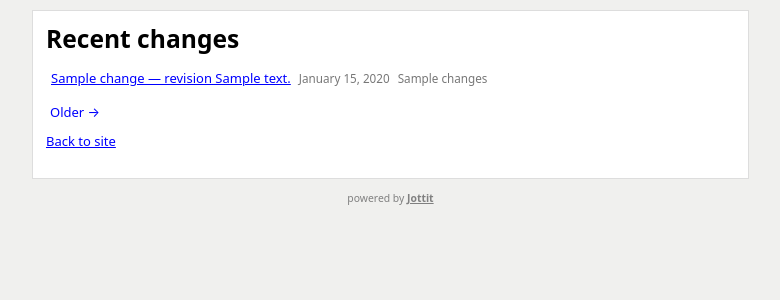
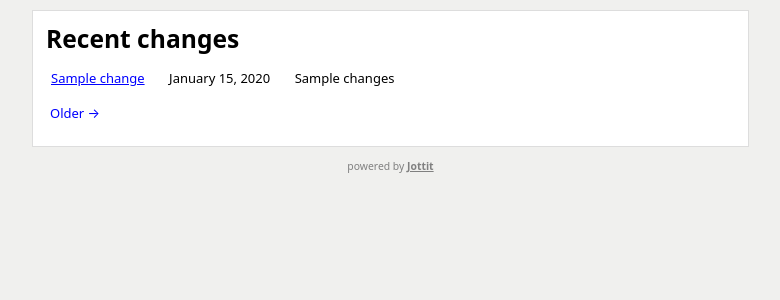
Before and after one commit to simonbc/jottit, a Flask app: template jottit/templates/changes.html in a window 1280 px wide. Shown: the part 39-339 px from the top of the page, without its empty margins (168-948 px from the left). Run offline with Flask 3, Linux system fonts and the light colour scheme; the template is opened without the code that fills it: most values are stand-ins (such as "Sample title", 1, 10 or a date in 2020); some libraries are stand-ins or nearby versions.

Commit message:
Match 2007 layout on the recent-changes page
Replace the single-line per-revision list with the original three-column
table (page link, relative time, change summary + (comparison) link)
and the zebra-striped row backgrounds. The (comparison) link points at
?m=diff&r=N which the existing diff handler already handles. Drop the
"Back to site" trailer that wasn't in the original.

Also: drop the bitbots.net mention from /about and revert the aaronsw.com
link to http (matching the original).

Co-Authored-By: Claude Opus 4.7 (1M context) <noreply@anthropic.com>

```diff
--- a/jottit/static/components.css
+++ b/jottit/static/components.css
@@ -393,6 +393,21 @@
   .revisions .changes {
     color: var(--color-text-muted);
     font-size: 0.9em;
+  }
+
+  .changes-table {
+    margin-top: 10px;
+    border-collapse: collapse;
+  }
+
+  .changes-table td {
+    padding: 4px 1.5em 2px 5px;
+    vertical-align: top;
+    white-space: nowrap;
+  }
+
+  .changes-table tr.gray {
+    background: var(--color-code-bg);
   }
 
   .diff-body {
--- a/jottit/templates/about.html
+++ b/jottit/templates/about.html
@@ -11,7 +11,7 @@
   <article class="content-card">
     <p>Jottit makes getting a website <strong>as easy as filling out a textbox</strong>.</p>
 
-    <p>Jottit is a production of <a href="https://bitbots.net/">bitbots.net</a>: <a href="https://simonbc.com/">Simon Carstensen</a> and <a href="https://www.aaronsw.com/">Aaron Swartz</a>.</p>
+    <p>Jottit is a production of <a href="https://simonbc.com/">Simon Carstensen</a> and <a href="http://www.aaronsw.com/">Aaron Swartz</a>.</p>
 
     <p>This revival is a faithful port of the 2007 original to a modern stack. It's built with <a href="https://flask.palletsprojects.com/">Flask</a> and hosted by <a href="https://fly.io/">Fly.io</a>.</p>
   </article>
--- a/jottit/templates/changes.html
+++ b/jottit/templates/changes.html
@@ -12,16 +12,24 @@
   <h1>Recent changes</h1>
 
   {% if changes %}
-    <ol class="revisions" id="changes">
-      {% for c in changes %}
-        <li>
-          <a href="{{ site_root_path }}{{ page_slug(c.page_name) }}?r={{ c.revision }}">{{ c.page_name or "Home" }} — revision {{ c.revision }}</a>
-          <time class="js-datestr" datetime="{{ c.created.isoformat() }}Z">{{ c.created.strftime("%Y-%m-%d %H:%M") }} UTC</time>
-          {% if c.page_deleted %}<em class="text-muted">(page since deleted)</em>{% endif %}
-          {% if c.changes %}<span class="changes">{{ c.changes|safe }}</span>{% endif %}
-        </li>
-      {% endfor %}
-    </ol>
+    <table class="changes-table" id="changes">
+      <tbody>
+        {% for c in changes %}
+          {% set page_path = site_root_path + page_slug(c.page_name) %}
+          <tr{% if loop.index is even %} class="gray"{% endif %}>
+            <td><a href="{{ page_path }}?r={{ c.revision }}">{{ c.page_name or "Home" }}</a></td>
+            <td><time class="js-datestr" datetime="{{ c.created.isoformat() }}Z">{{ c.created.strftime("%Y-%m-%d %H:%M") }} UTC</time></td>
+            <td>
+              {% if c.changes %}{{ c.changes|safe }}{% endif %}
+              {% if c.revision > 1 %}
+                (<a href="{{ page_path }}?m=diff&amp;r={{ c.revision }}">comparison</a>)
+              {% endif %}
+              {% if c.page_deleted %}<em class="text-muted">(page since deleted)</em>{% endif %}
+            </td>
+          </tr>
+        {% endfor %}
+      </tbody>
+    </table>
 
     {% if older_before %}
       <p class="pagination"><a href="?before={{ older_before }}">Older &rarr;</a></p>
@@ -29,6 +37,4 @@
   {% else %}
     <p class="text-muted">No changes yet.</p>
   {% endif %}
-
-  <p><a href="{{ site_root_path }}">Back to site</a></p>
 {% endblock %}
```
Also changed, not shown: tests/test_site_changes.py (+2 -2 lines).
